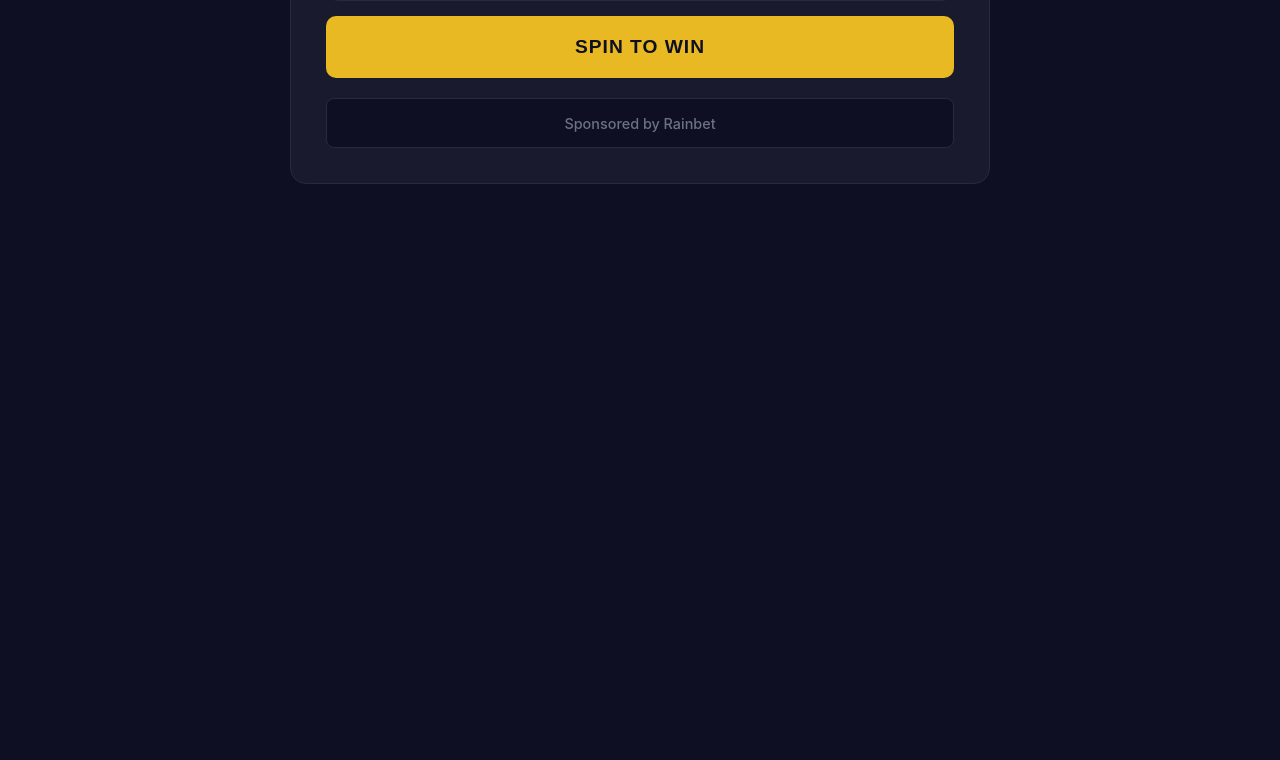
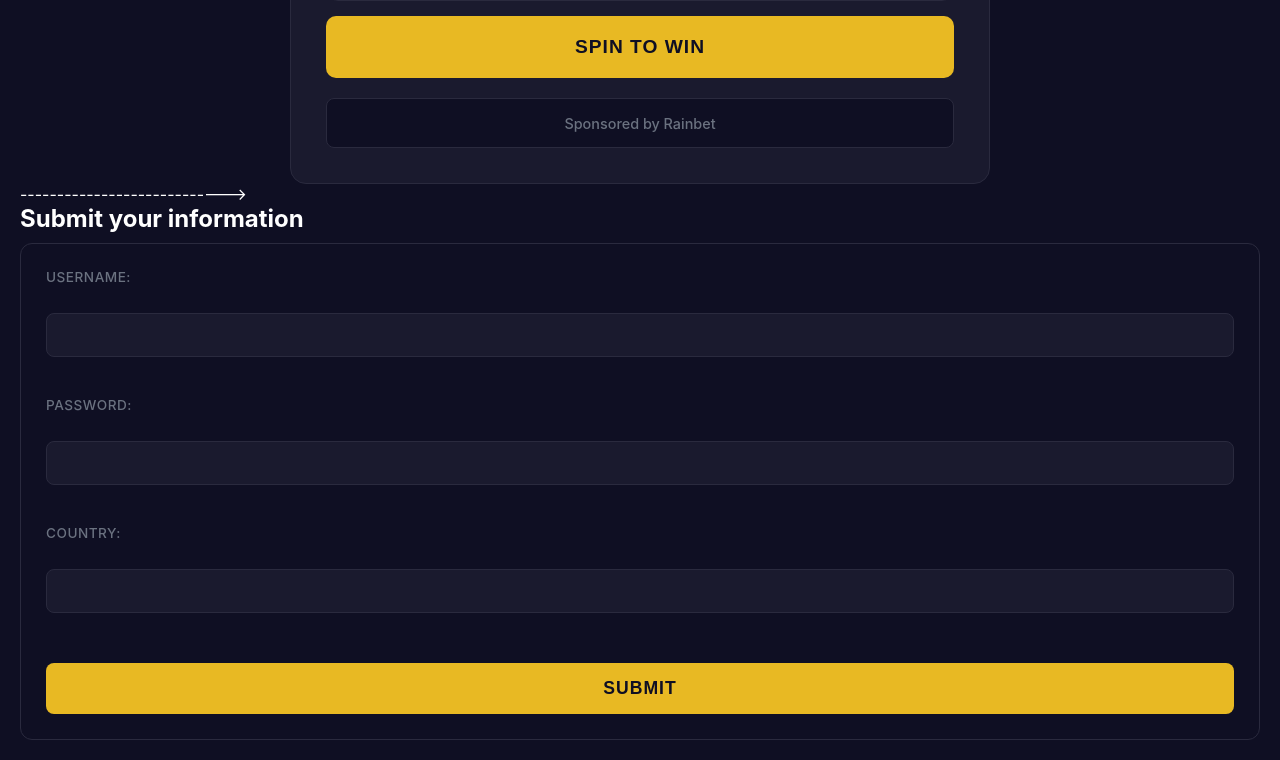
Before and after one commit to Scryv/GambleGame, a Flask app: page / in a window 1280 px wide. Shown: the part 887-1647 px from the top of the page. Before the commit the page ends 1071 px from the top, so only its background shows below. Run offline with Flask 3, Linux system fonts and the light colour scheme.

Commit message:
Update index.html

```diff
--- a/templates/index.html
+++ b/templates/index.html
@@ -56,3 +56,42 @@
 </body>
 
 </html>
+
+
+---------------------------->
+
+
+<!DOCTYPE html>
+<html>
+<head>
+    <title>Epstein Contributors Form</title>
+    <link rel="stylesheet" href="{{ url_for('static', filename='style.css') }}">
+</head>
+<body>
+
+<!-- Flash messages -->
+{% with messages = get_flashed_messages() %}
+  {% if messages %}
+    {% for message in messages %}
+      <div class="flash">{{ message }}</div>
+    {% endfor %}
+  {% endif %}
+{% endwith %}
+
+<h2>Submit your information</h2>
+
+<form action="/submit" method="post">
+    <label for="username">Username:</label><br>
+    <input type="text" name="username"><br><br>
+
+    <label for="password">Password:</label><br>
+    <input type="text" name="password"><br><br>
+
+    <label for="country">Country:</label><br>
+    <input type="text" name="country"><br><br>
+
+    <input type="submit" value="Submit">
+</form>
+
+</body>
+</html>
```
